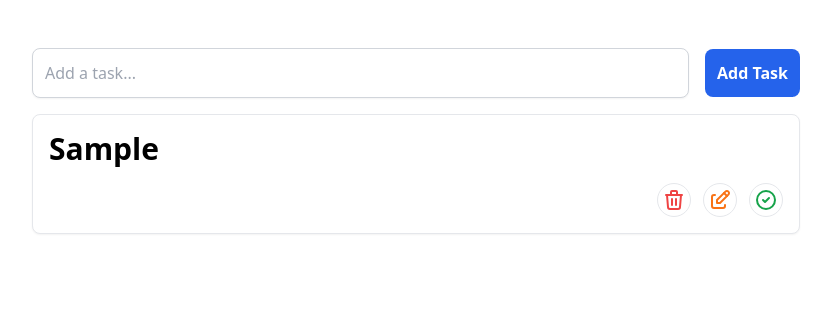
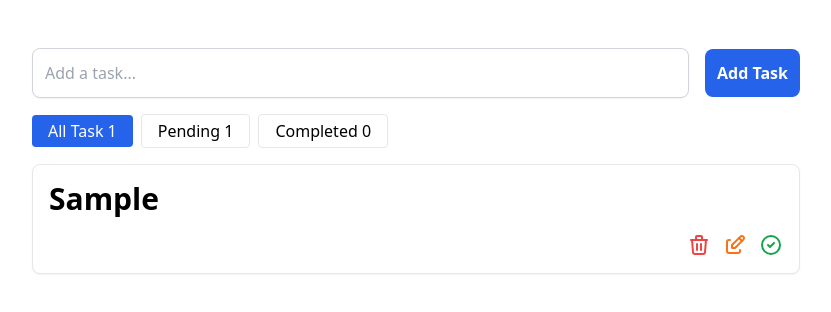
Before and after one commit to armanjes/react-todo-app, a React (Vite) app: page / in a window 1280 px wide. Both pictures are taken after typing "Sample" into the empty fields and a click on the button "Add Task". Shown: the top 312 px of the page, without its empty margins (224-1055 px from the left). Built offline with nearby package versions, Linux system fonts and the light colour scheme.

Commit message:
added filter button and task counts

```diff
--- a/src/App.jsx
+++ b/src/App.jsx
@@ -14,6 +14,7 @@ const App = () => {
   const [input, setInput] = useState("");
   const [task, setTask] = useState(getInitialTask());
   const [editingId, setEditingId] = useState(null);
+  const [filter, setFilter] = useState("all");
 
   useEffect(() => {
     localStorage.setItem("todo-task", JSON.stringify(task));
@@ -64,6 +65,15 @@ const App = () => {
     );
   };
 
+  const filteredTask = task.filter((item) => {
+    if (filter === "pending") return !item.completed;
+    if (filter === "completed") return item.completed;
+    return true;
+  });
+
+  const isActive = (type) =>
+    filter === type ? "bg-blue-600 text-white" : "border";
+
   return (
     <div className="w-[95%] md:w-[60%] my-12 mx-auto">
       <div className="space-y-4">
@@ -83,18 +93,41 @@ const App = () => {
           </button>
         </form>
 
-        {/* render task */}
         <ul className="flex flex-col gap-4">
-          {task.length === 0 ? (
+          <div className="space-x-2">
+            <button
+              onClick={() => setFilter("all")}
+              className={`px-4 py-1 rounded ${isActive("all")}`}
+            >
+              All Task {task.length}
+            </button>
+            <button
+              onClick={() => setFilter("pending")}
+              className={`px-4 py-1 border rounded ${isActive("pending")}`}
+            >
+              Pending {task.filter((item) => !item.completed).length}
+            </button>
+            <button
+              onClick={() => setFilter("completed")}
+              className={`px-4 py-1 border rounded ${isActive("completed")}`}
+            >
+              Completed {task.filter((item) => item.completed).length}
+            </button>
+          </div>
+
+          {/* render task */}
+          {!filteredTask.length ? (
             <p className="mt-16 text-center text-slate-400 text-lg">
               No tasks.
             </p>
           ) : (
-            task.map((item) => {
+            filteredTask.map((item) => {
               return (
                 <li
                   key={item.id}
-                  className="bg-white border rounded-lg p-4 shadow-sm"
+                  className={`bg-white border rounded-lg p-4 shadow-sm ${
+                    item.completed ? "bg-green-200" : ""
+                  }`}
                 >
                   <h1
                     className={`text-3xl font-semibold ${
@@ -104,24 +137,14 @@ const App = () => {
                     {capitalize(item.title)}
                   </h1>
                   <div className="flex gap-3 mt-4 justify-end">
-                    <button
-                      className="p-1 border rounded-full"
-                      onClick={() => deleteTask(item.id)}
-                    >
+                    <button onClick={() => deleteTask(item.id)}>
                       <IconTrash stroke={2} className="text-red-500" />
                     </button>
-                    <button
-                      className="p-1 border rounded-full"
-                      onClick={() => editTask(item.id)}
-                    >
+                    <button onClick={() => editTask(item.id)}>
                       <IconEdit stroke={2} className="text-orange-500" />
                     </button>
-                    <button
-                      className="p-1 border rounded-full"
-                      onClick={() => completeTask(item.id)}
-                    >
+                    <button onClick={() => completeTask(item.id)}>
                       <IconCircleCheck stroke={2} className="text-green-600" />
-                      {/* {item.completed ? "Undo" : "Complete"} */}
                     </button>
                   </div>
                 </li>
```
Also changed, not shown: src/readme.md (deleted).
